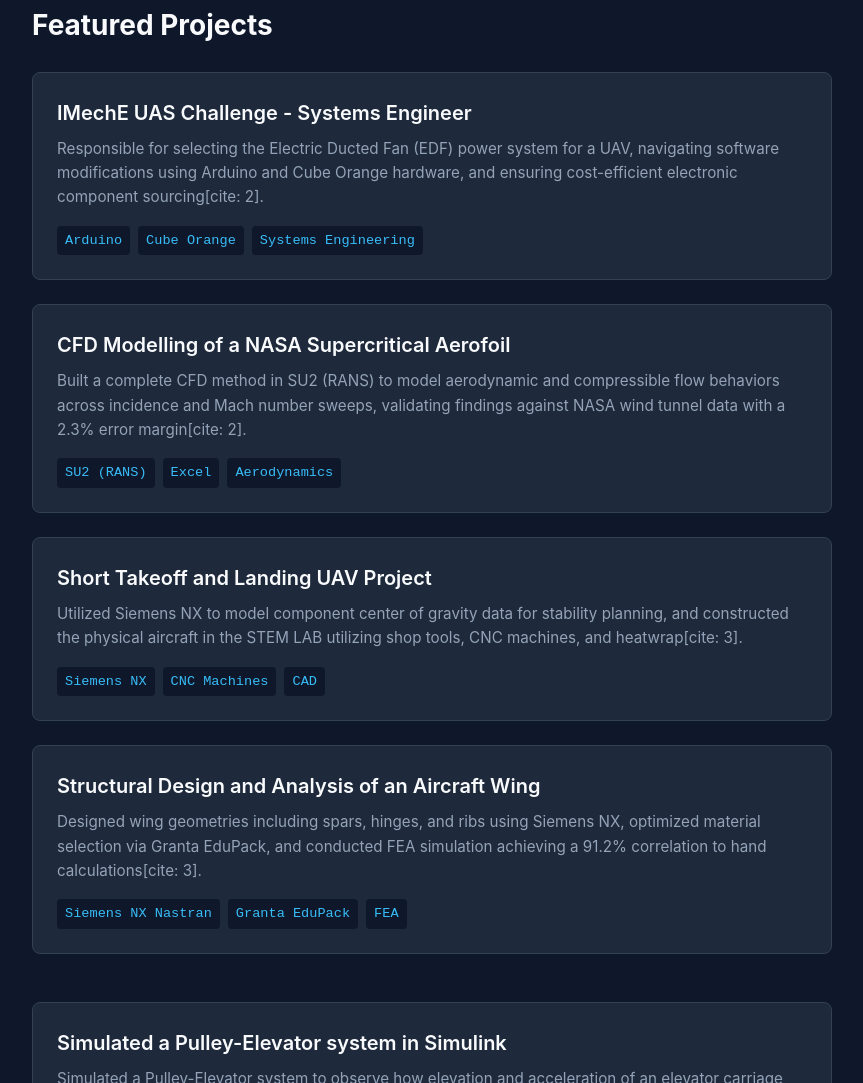
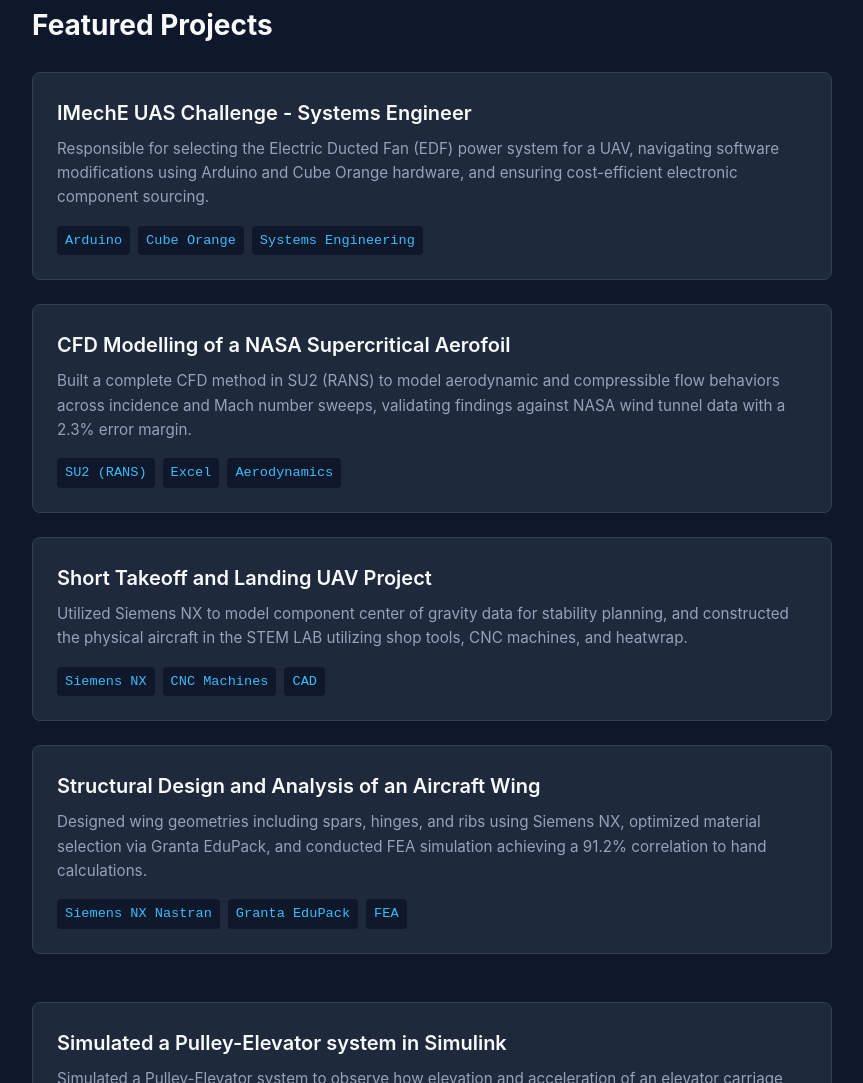
Before and after one commit to MateenHafeez/Portfolio, a plain HTML site: page index.html in a window 1280 px wide. Shown: the part 331-1414 px from the top of the page, without its empty margins (208-1071 px from the left). Drawn offline with Linux system fonts and the light colour scheme.

Commit message:
Update project descriptions in index.html
Removed citations from project descriptions for clarity.

```diff
--- a/index.html
+++ b/index.html
@@ -139,8 +139,8 @@
             <p class="bio">Motivated and ambitious engineering student seeking practical experience through hands-on projects spanning aerodynamics, CAD modeling, and systems engineering.</p>
             <div class="social-links">
                 <a href="mailto:mateenhafeez2006@gmail.com">Email Me</a>
-                <a href="https://github.com/your-username" target="_blank">GitHub</a>
-                <a href="https://linkedin.com/in/your-username" target="_blank">LinkedIn</a>
+                <a href="https://github.com/NateenHafeez" target="_blank">GitHub</a>
+                <a href="https://www.linkedin.com/in/mateen-hafeez-91251935b/?isSelfProfile=true" target="_blank">LinkedIn</a>
             </div>
         </header>
 
@@ -152,7 +152,7 @@
                 <!-- Project 1 -->
                 <div class="project-card">
                     <div class="project-title">IMechE UAS Challenge - Systems Engineer</div>
-                    <p class="project-desc">Responsible for selecting the Electric Ducted Fan (EDF) power system for a UAV, navigating software modifications using Arduino and Cube Orange hardware, and ensuring cost-efficient electronic component sourcing[cite: 2].</p>
+                    <p class="project-desc">Responsible for selecting the Electric Ducted Fan (EDF) power system for a UAV, navigating software modifications using Arduino and Cube Orange hardware, and ensuring cost-efficient electronic component sourcing.</p>
                     <div class="tech-stack">
                         <span class="tech-tag">Arduino</span>
                         <span class="tech-tag">Cube Orange</span>
@@ -163,7 +163,7 @@
                 <!-- Project 2 -->
                 <div class="project-card">
                     <div class="project-title">CFD Modelling of a NASA Supercritical Aerofoil</div>
-                    <p class="project-desc">Built a complete CFD method in SU2 (RANS) to model aerodynamic and compressible flow behaviors across incidence and Mach number sweeps, validating findings against NASA wind tunnel data with a 2.3% error margin[cite: 2].</p>
+                    <p class="project-desc">Built a complete CFD method in SU2 (RANS) to model aerodynamic and compressible flow behaviors across incidence and Mach number sweeps, validating findings against NASA wind tunnel data with a 2.3% error margin.</p>
                     <div class="tech-stack">
                         <span class="tech-tag">SU2 (RANS)</span>
                         <span class="tech-tag">Excel</span>
@@ -174,7 +174,7 @@
                 <!-- Project 3 -->
                 <div class="project-card">
                     <div class="project-title">Short Takeoff and Landing UAV Project</div>
-                    <p class="project-desc">Utilized Siemens NX to model component center of gravity data for stability planning, and constructed the physical aircraft in the STEM LAB utilizing shop tools, CNC machines, and heatwrap[cite: 3].</p>
+                    <p class="project-desc">Utilized Siemens NX to model component center of gravity data for stability planning, and constructed the physical aircraft in the STEM LAB utilizing shop tools, CNC machines, and heatwrap.</p>
                     <div class="tech-stack">
                         <span class="tech-tag">Siemens NX</span>
                         <span class="tech-tag">CNC Machines</span>
@@ -185,7 +185,7 @@
                 <!-- Project 4 -->
                 <div class="project-card">
                     <div class="project-title">Structural Design and Analysis of an Aircraft Wing</div>
-                    <p class="project-desc">Designed wing geometries including spars, hinges, and ribs using Siemens NX, optimized material selection via Granta EduPack, and conducted FEA simulation achieving a 91.2% correlation to hand calculations[cite: 3].</p>
+                    <p class="project-desc">Designed wing geometries including spars, hinges, and ribs using Siemens NX, optimized material selection via Granta EduPack, and conducted FEA simulation achieving a 91.2% correlation to hand calculations.</p>
                     <div class="tech-stack">
                         <span class="tech-tag">Siemens NX Nastran</span>
                         <span class="tech-tag">Granta EduPack</span>
```
